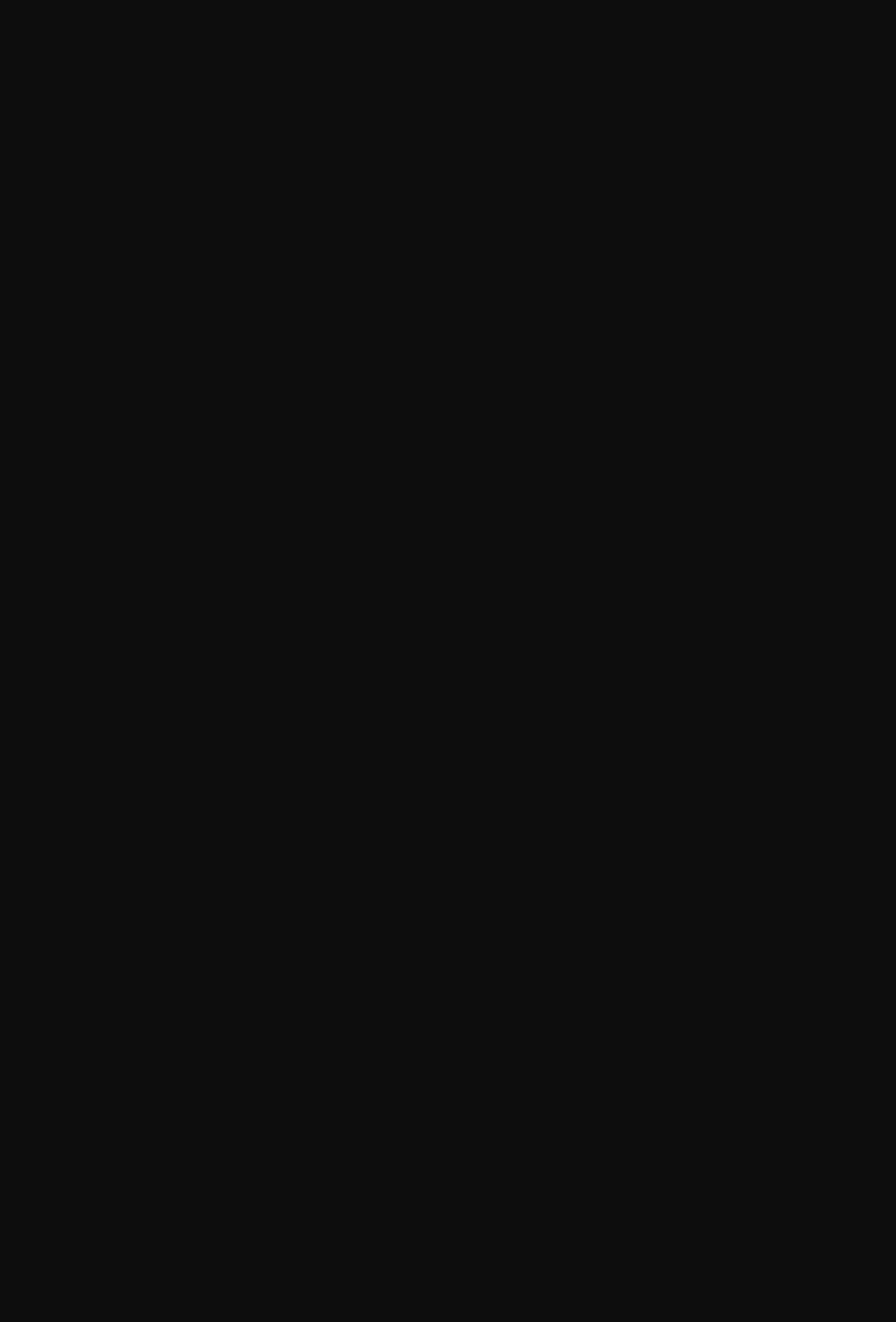
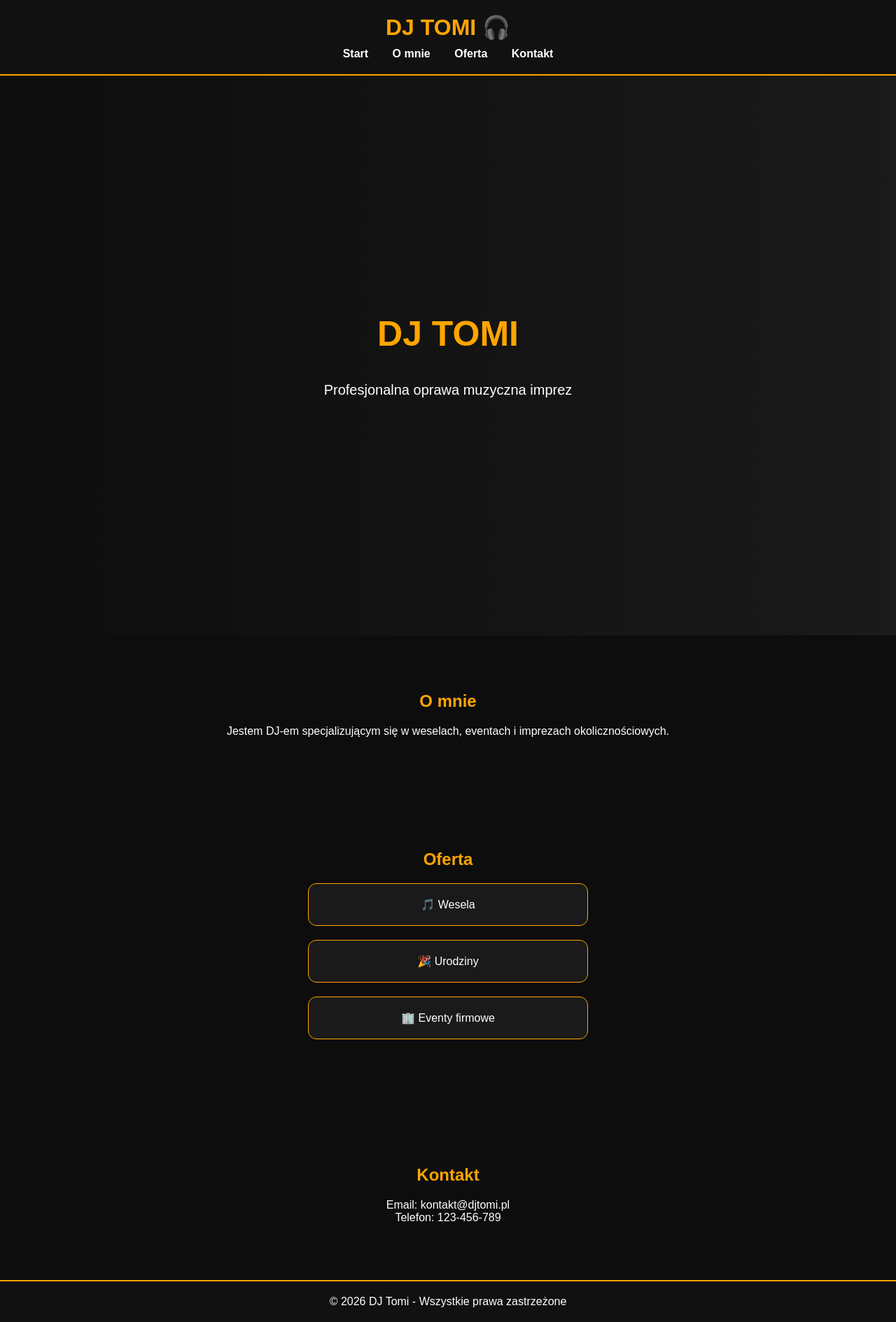
Before and after one commit to DjTomi54/dj-strona, a plain HTML site: page index.html in a window 1280 px wide. Shown: the whole page at 70% size. Before the commit the page ends 800 px from the top, so only its background shows below. Drawn offline with Linux system fonts and the light colour scheme.

Commit message:
animowana wersja strony

```diff
--- a/index.html
+++ b/index.html
@@ -4,6 +4,7 @@
 <meta charset="UTF-8">
 <meta name="viewport" content="width=device-width, initial-scale=1.0">
 <title>DJ Tomi</title>
+
 <style>
 * {
     margin: 0;
@@ -18,7 +19,6 @@ body {
     scroll-behavior: smooth;
 }
 
-/* HEADER */
 header {
     background: #111;
     padding: 20px;
@@ -26,7 +26,6 @@ header {
     border-bottom: 2px solid orange;
     position: sticky;
     top: 0;
-    z-index: 1000;
 }
 
 header h1 {
@@ -36,7 +35,7 @@ header h1 {
 
 nav a {
     color: white;
-    margin: 0 15px;
+    margin: 15px;
     text-decoration: none;
     font-weight: bold;
     transition: 0.3s;
@@ -46,7 +45,6 @@ nav a:hover {
     color: orange;
 }
 
-/* HERO */
 .hero {
     height: 100vh;
     background: linear-gradient(to right, #0d0d0d, #1a1a1a);
@@ -54,4 +52,107 @@ nav a:hover {
     flex-direction: column;
     justify-content: center;
     align-items: center;
+    animation: fadeIn 2s ease-in-out;
+}
+
+.hero h2 {
+    font-size: 50px;
+    color: orange;
+    animation: slideDown 1.5s ease;
+}
+
+.hero p {
+    font-size: 20px;
+    margin-top: 20px;
+    animation: fadeIn 3s ease;
+}
+
+section {
+    padding: 80px 20px;
     text-align: center;
+}
+
+h2 {
+    color: orange;
+    margin-bottom: 20px;
+}
+
+.oferta-box {
+    background: #1a1a1a;
+    margin: 20px auto;
+    padding: 20px;
+    max-width: 400px;
+    border: 1px solid orange;
+    border-radius: 12px;
+    transition: transform 0.3s;
+}
+
+.oferta-box:hover {
+    transform: scale(1.05);
+}
+
+footer {
+    background: #111;
+    padding: 20px;
+    text-align: center;
+    border-top: 2px solid orange;
+}
+
+@keyframes fadeIn {
+    from {opacity: 0;}
+    to {opacity: 1;}
+}
+
+@keyframes slideDown {
+    from {
+        transform: translateY(-50px);
+        opacity: 0;
+    }
+    to {
+        transform: translateY(0);
+        opacity: 1;
+    }
+}
+</style>
+</head>
+<body>
+
+<header>
+    <h1>DJ TOMI 🎧</h1>
+    <nav>
+        <a href="#start">Start</a>
+        <a href="#omnie">O mnie</a>
+        <a href="#oferta">Oferta</a>
+        <a href="#kontakt">Kontakt</a>
+    </nav>
+</header>
+
+<section class="hero" id="start">
+    <h2>DJ TOMI</h2>
+    <p>Profesjonalna oprawa muzyczna imprez</p>
+</section>
+
+<section id="omnie">
+    <h2>O mnie</h2>
+    <p>Jestem DJ-em specjalizującym się w weselach, eventach i imprezach okolicznościowych.</p>
+</section>
+
+<section id="oferta">
+    <h2>Oferta</h2>
+    <div class="oferta-box">🎵 Wesela</div>
+    <div class="oferta-box">🎉 Urodziny</div>
+    <div class="oferta-box">🏢 Eventy firmowe</div>
+</section>
+
+<section id="kontakt">
+    <h2>Kontakt</h2>
+    <p>Email: kontakt@djtomi.pl</p>
+    <p>Telefon: 123-456-789</p>
+</section>
+
+<footer>
+    <p>© 2026 DJ Tomi - Wszystkie prawa zastrzeżone</p>
+</footer>
+
+</body>
+</html>
```
